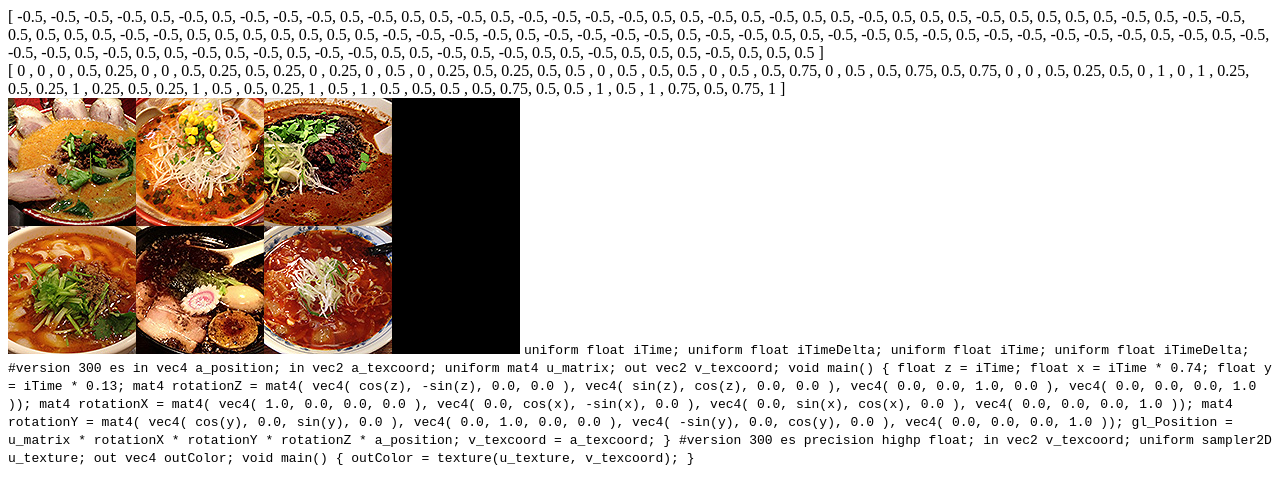
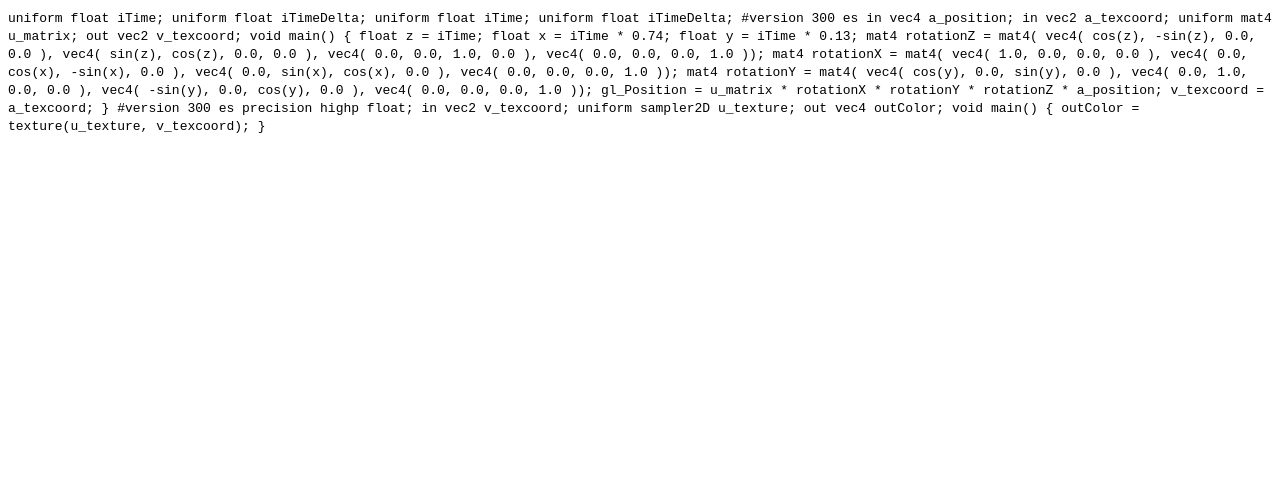
Before and after one commit to HugoDaniel/shader_canvas, a plain HTML site: page examples/3-animation/index.html in a window 1280 px wide. Drawn offline with Linux system fonts and the light colour scheme; a script that the page names is missing.

Commit message:
Update examples

```diff
--- a/examples/3-animation/index.html
+++ b/examples/3-animation/index.html
@@ -10,7 +10,7 @@
 </head>
 
 <body>
-    <div id="cubePoints">
+    <div id="cubePoints" style="display: none;">
         [
         -0.5, -0.5, -0.5,
         -0.5, 0.5, -0.5,
@@ -55,7 +55,7 @@
         0.5, 0.5, 0.5
         ]
     </div>
-    <div id="textureCoords">
+    <div id="textureCoords" style="display: none;">
         [
         0 , 0 ,
         0 , 0.5,
@@ -100,10 +100,10 @@
         0.75, 1
         ]
     </div>
-    <img id="texture" src="noodles.jpg">
+    <img id="texture" src="noodles.jpg" style="display: none;">
 
     <shader-canvas>
-        <new-parts>
+        <new-modules>
             <with-time>
                 <webgl-program-part>
                     <vertex-shader>
@@ -121,7 +121,7 @@
                 </webgl-program-part>
                 <script type=module>
                 import { ShaderCanvas } from "../../build/shader_canvas.js";
-                const part = ShaderCanvas.webglPart(() => {
+                const part = ShaderCanvas.webglModule(() => {
                     const timeStart = Date.now();
                     let time = 0;
                     let delta = 0;
@@ -146,7 +146,7 @@
                 part.useWith("with-time");
                 </script>
             </with-time>
-        </new-parts>
+        </new-modules>
         <webgl-canvas>
             <webgl-textures>
                 <noodles-atlas>
```
Also changed, not shown: examples/1-triangle/index.html (+0 -2 lines).
